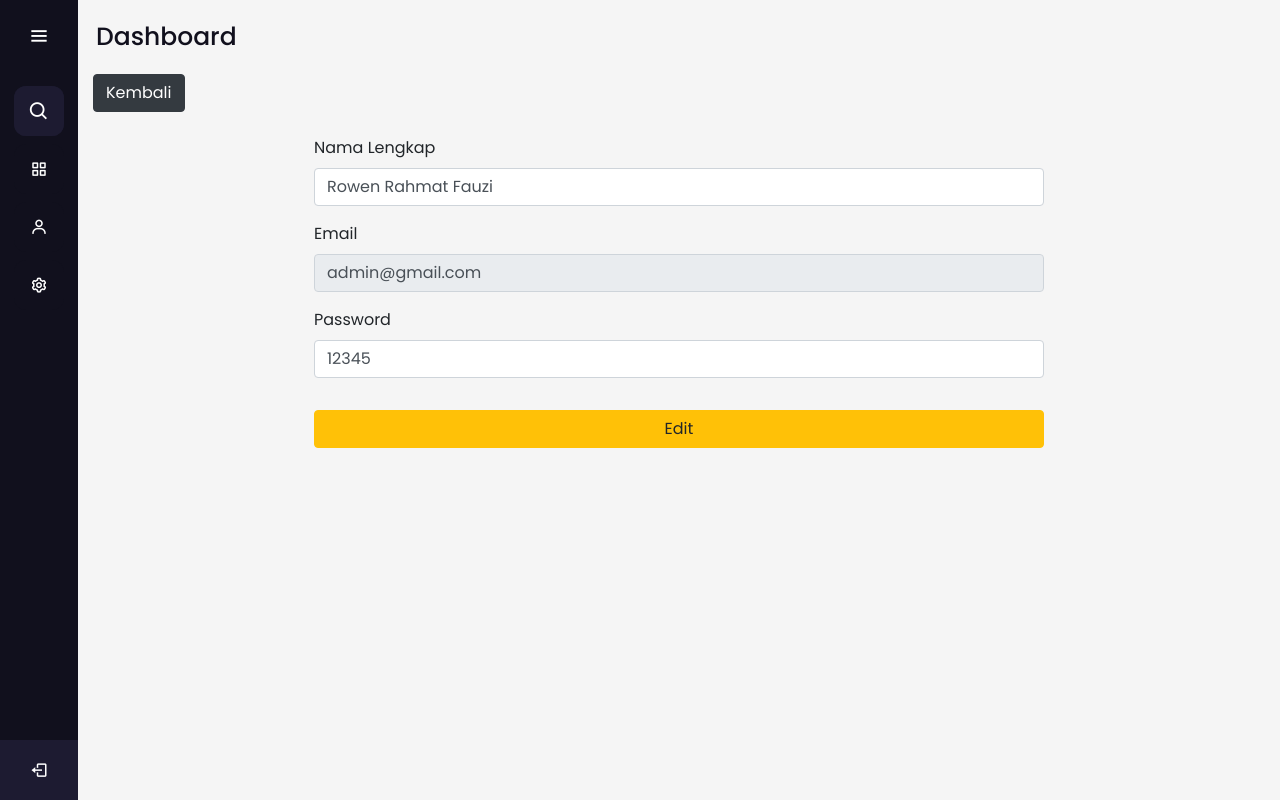
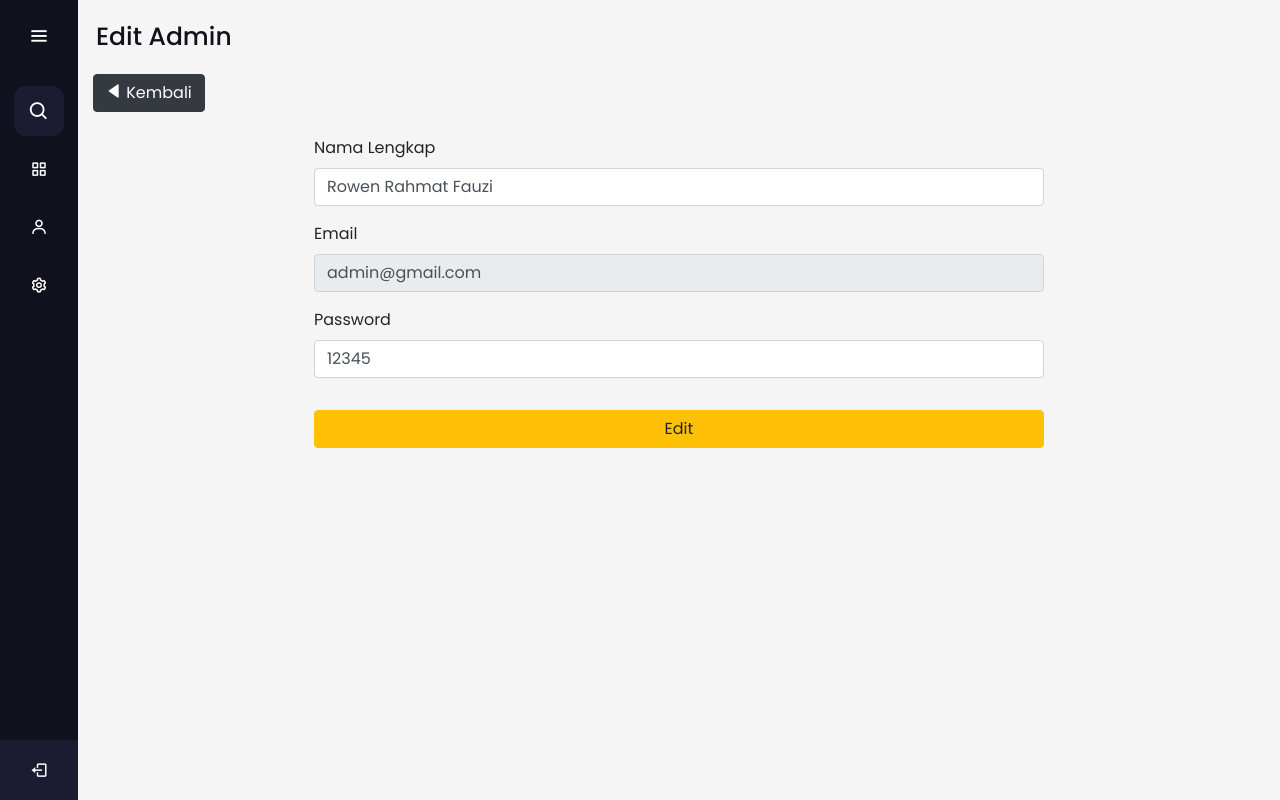
Before and after one commit to fadhilrahman10/pendaftaran-pasien-baru-ci, a CodeIgniter app: page /klinik/admin/editAdmin/1 in a window 1280 px wide. Run offline with CodeIgniter, Linux system fonts and the light colour scheme; a user stored in the database is signed in; data comes from the database, SQL or seed files in the repository; some libraries are stand-ins or nearby versions.

Commit message:
merapikan view

```diff
--- a/application/controllers/Admin.php
+++ b/application/controllers/Admin.php
@@ -69,7 +69,7 @@ class Admin extends CI_Controller
     public function editAdmin($id)
     {
         # code...
-        $data['judul'] = 'Tambah Admin Baru';
+        $data['judul'] = 'Edit Admin';
         $data['admin'] = $this->mod->get('admin', ['no_admin' => $id], true);
 
         $this->form_validation->set_rules('nama', 'Nama', 'required|alpha_numeric_spaces');
--- a/application/views/admin/edit.php
+++ b/application/views/admin/edit.php
@@ -1,9 +1,9 @@
 <section class="home-section">
-  <div class="text">Dashboard</div>
+  <div class="text"><?=$judul;?></div>
   <div class="container-fluid">
     <div class="row">
       <div class="col-12">
-        <a href="<?=base_url('admin');?>" class="btn btn-dark">Kembali</a>
+        <a href="<?=base_url('admin');?>" class="btn btn-dark"><i class='bx bxs-left-arrow'></i> Kembali</a>
       </div>
     </div>
     <div class="row mt-4">
--- a/application/views/admin/tambah.php
+++ b/application/views/admin/tambah.php
@@ -1,9 +1,9 @@
 <section class="home-section">
-  <div class="text">Dashboard</div>
+  <div class="text"><?=$judul;?></div>
   <div class="container-fluid">
     <div class="row">
       <div class="col-12">
-        <a href="<?=base_url('admin');?>" class="btn btn-dark">Kembali</a>
+        <a href="<?=base_url('admin');?>" class="btn btn-dark"><i class='bx bxs-left-arrow'></i> Kembali</a>
       </div>
     </div>
     <div class="row mt-4">
--- a/application/views/pasien/edit.php
+++ b/application/views/pasien/edit.php
@@ -4,7 +4,7 @@
   <div class="container-fluid">
     <div class="row">
       <div class="col-12">
-        <a href="<?=base_url('pasien');?>" class="btn btn-dark">Kembali</a>
+        <a href="<?=base_url('pasien');?>" class="btn btn-dark"><i class='bx bxs-left-arrow'></i> Kembali</a>
       </div>
     </div>
     <div class="row mt-4">
--- a/application/views/pasien/tambah.php
+++ b/application/views/pasien/tambah.php
@@ -4,7 +4,7 @@
   <div class="container-fluid">
     <div class="row">
       <div class="col-12">
-        <a href="<?=base_url('pasien');?>" class="btn btn-dark">Kembali</a>
+        <a href="<?=base_url('pasien');?>" class="btn btn-dark"><i class='bx bxs-left-arrow'></i> Kembali</a>
       </div>
     </div>
     <div class="row mt-4">
```
